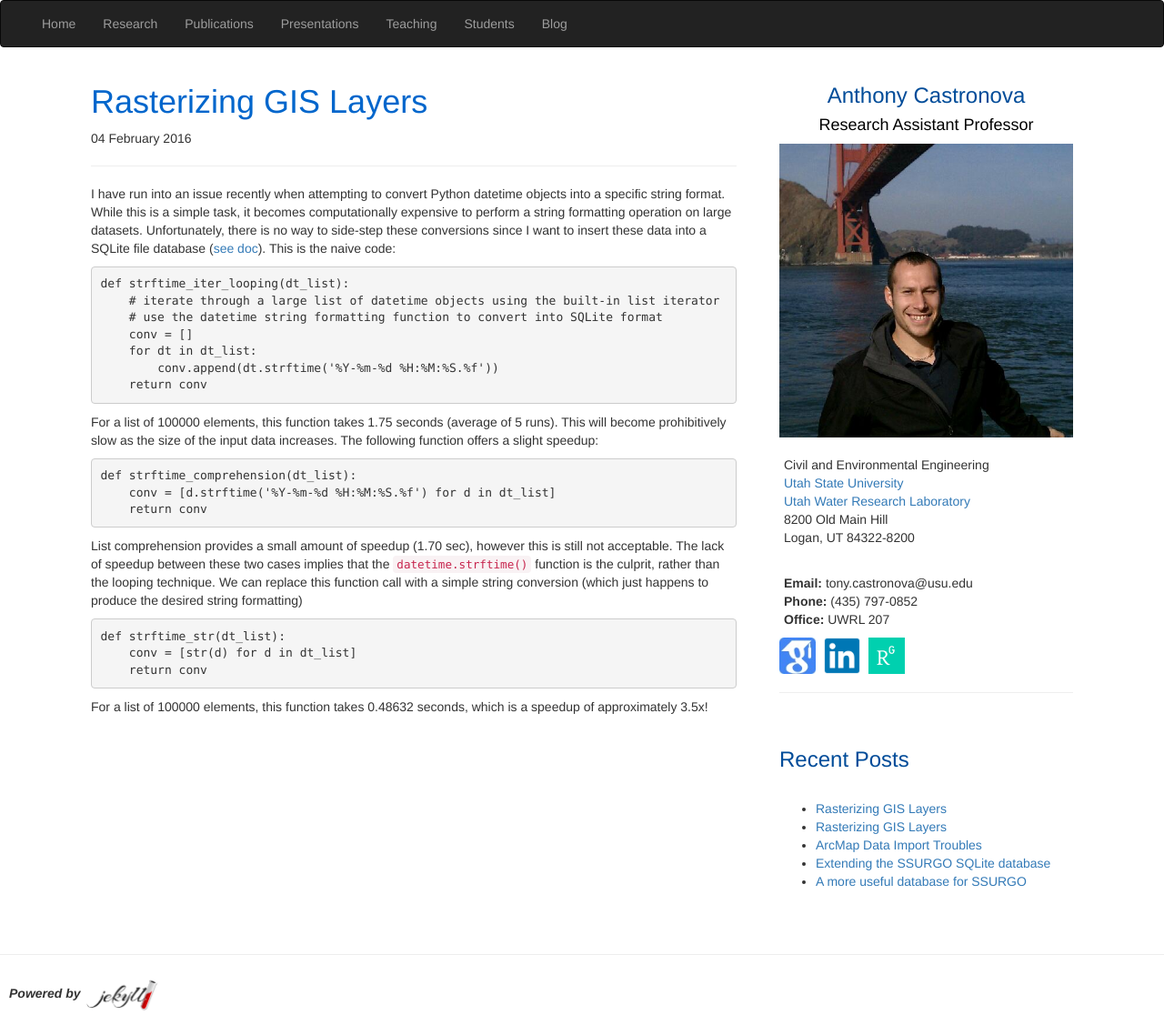
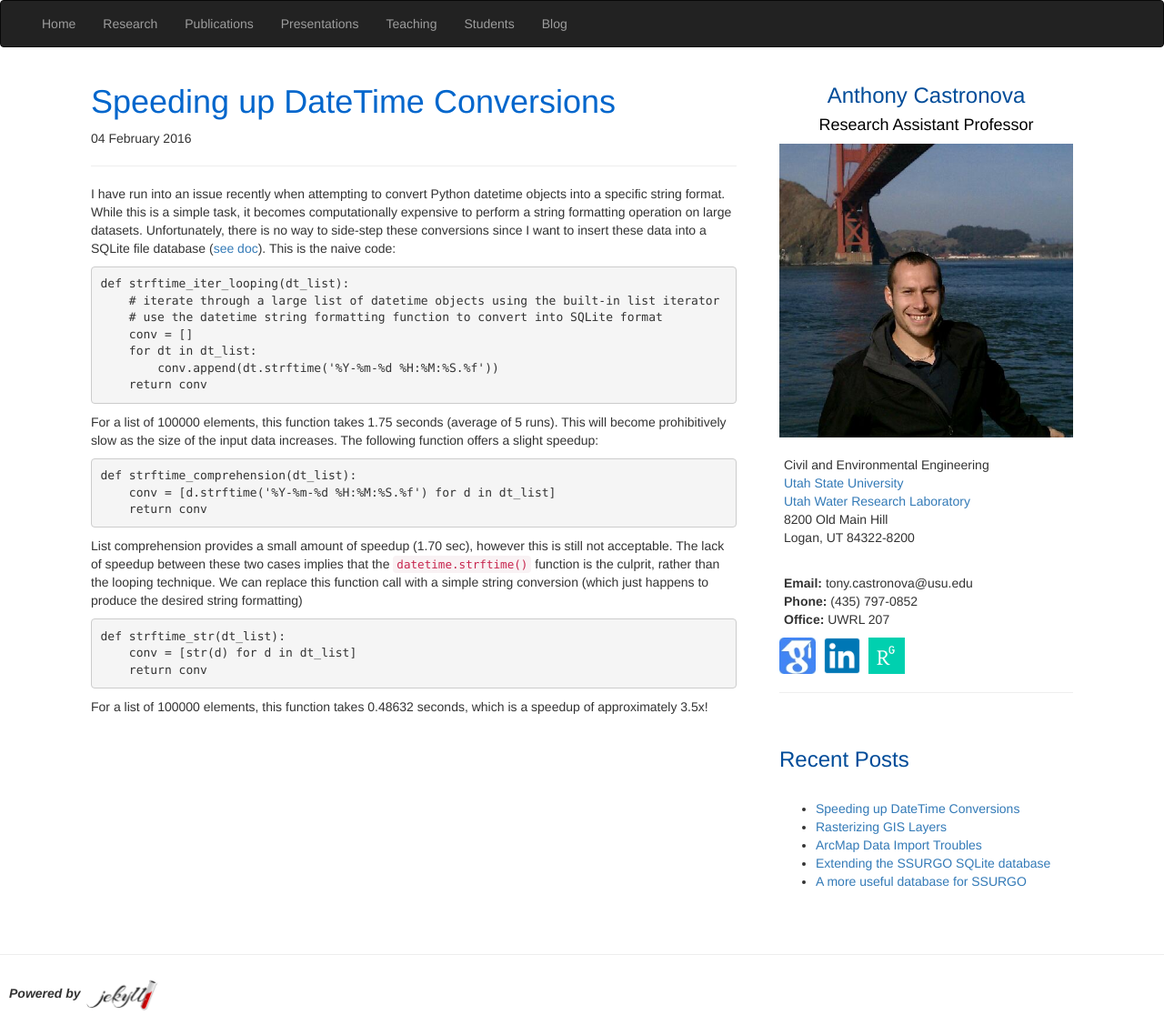
Before and after one commit to Castronova/jekyll-site, a Jekyll site: the page built from _posts/2016-2-4-python-datetime-string-formating.md, in a window 1280 px wide. Shown: the whole page at 91% size. Built offline with Jekyll 4.4.1, drawn with Linux system fonts in a browser that asks for light colours; nearby versions of some CDN libraries; comment, search, counter and statistics services are not loaded.

Commit message:
modified post title

```diff
--- a/_posts/2016-2-4-python-datetime-string-formating.md
+++ b/_posts/2016-2-4-python-datetime-string-formating.md
@@ -1,5 +1,5 @@
 ---
-title: Rasterizing GIS Layers
+title: Speeding up DateTime Conversions
 layout: post
 ---
 {::options parse_block_html="true" /}
```
